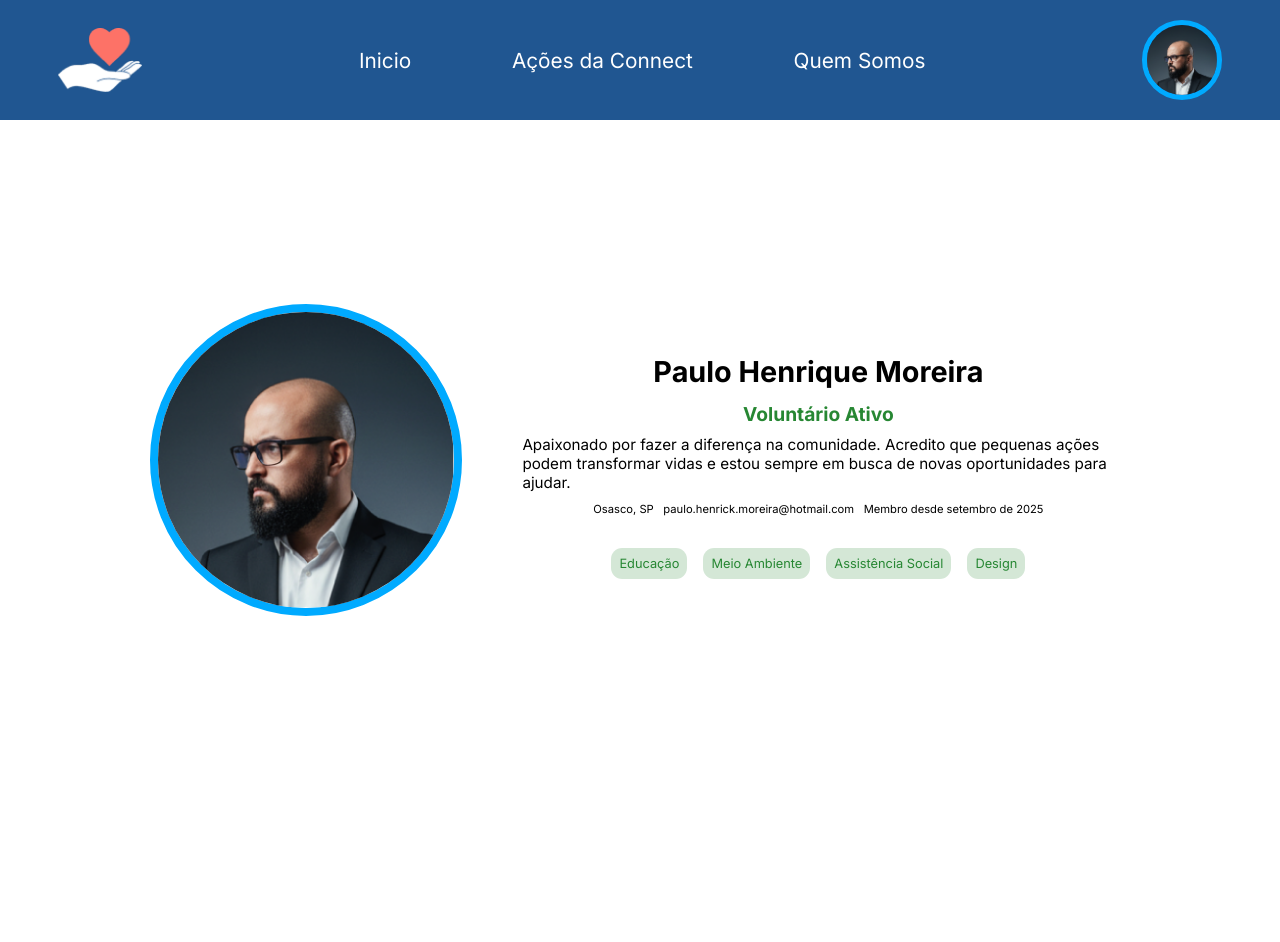
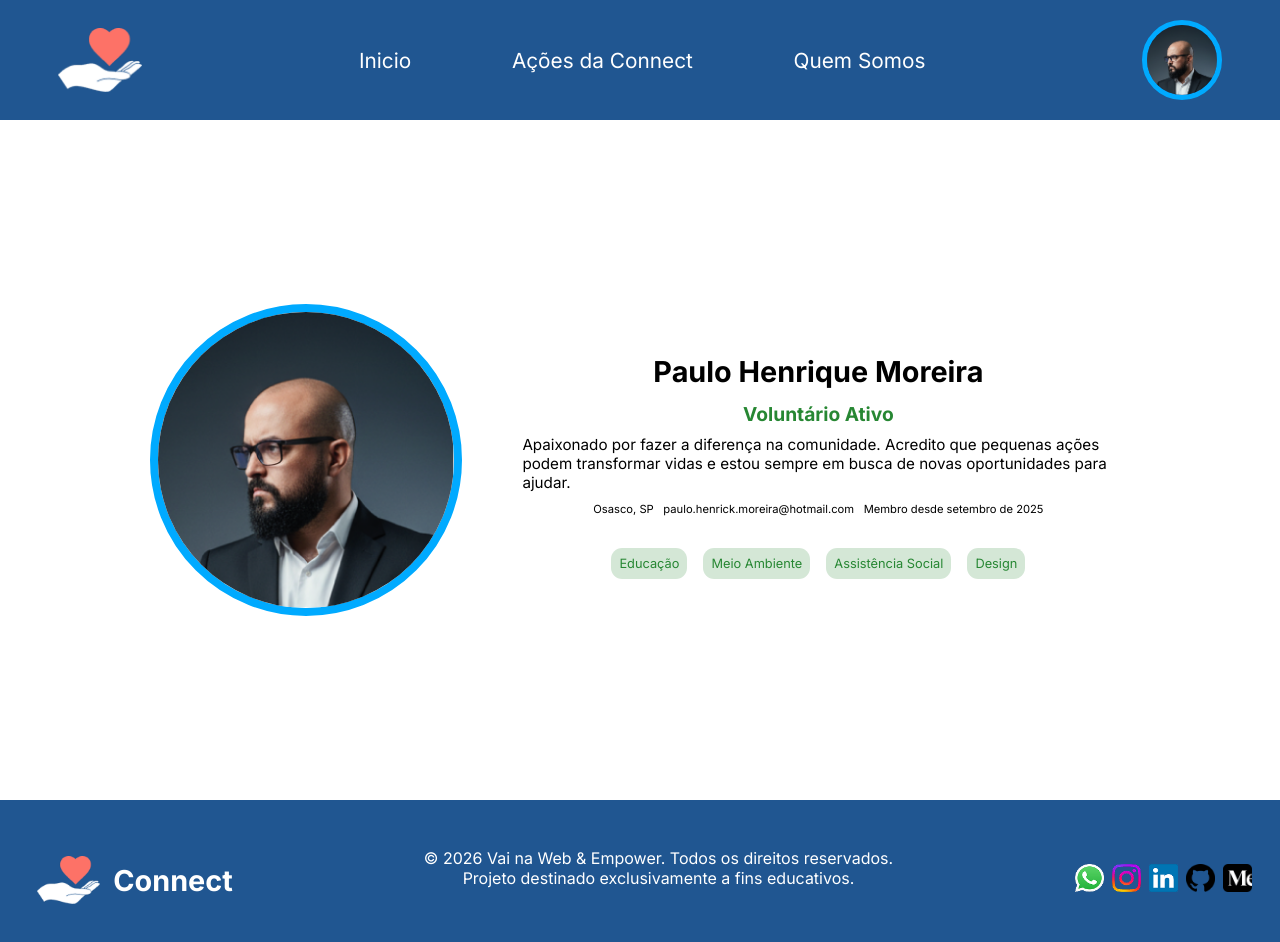
Before and after one commit to paulohenriquemoreira/Desafio-Final-Connect, a React (Vite) app: page /perfil in a window 1280 px wide. Shown: the top 942 px of the page. Before the commit the page ends 800 px from the top, so only its background shows below. Built offline with nearby package versions, Linux system fonts and the light colour scheme; a web font is replaced by a local one.

Commit message:
~Responsividade de todas as páginas até Laptop/Notebook max 15000px]

```diff
--- a/src/App.jsx
+++ b/src/App.jsx
@@ -10,7 +10,7 @@ export default function App() {
 
     <>
         <NavBar/>
-
+        <Footer/>
     </>
 
 
--- a/src/components/Footer/Footer.jsx
+++ b/src/components/Footer/Footer.jsx
@@ -1,29 +1,72 @@
-import React from 'react'
+import {useState} from 'react'
 
 //Import das imagens
 import Logo from "../../assets/logo.png"
 import Whatsapp from "../../assets/whatsapp.png"
 import Instagram from "../../assets/instagram.png"
 import Linkedin from "../../assets/linkedin.png"
+import GitHub from "../../assets/github.png"
+import Medium from "../../assets/medium.png"
 
 import Styles from "./Footer.module.scss"
 
 export default function Footer() {
+
+    const [redesSociais] = useState([
+    {
+        id:1,
+        alt: "Logo do WhatsApp",
+        img: Whatsapp,
+        link: "https://wa.me/5511942331974",
+    },
+    {
+        id:2,
+        alt: "Logo do Instagram",
+        img: Instagram,
+        link: "https://www.instagram.com/paulo.henricks/",
+    },
+    {
+        id:3,
+        alt: "Logo do LinkedIn",
+        img: Linkedin,
+        link: "https://www.linkedin.com/in/paulohenriquemoreira1986/",
+
+    },
+    {
+        id:4,
+        alt: "Logo do GitHub",
+        img: GitHub,
+        link: "https://github.com/paulohenriquemoreira",
+
+    },
+    {
+        id:5,
+        alt: "Logo do Medium",
+        img: Medium,
+        link: "https://medium.com/@paulohenrique.moreira",
+
+    }
+
+  ])
+
   return (
-    <section className={Styles.FooterSection}>
+    <footer className={Styles.FooterSection}>
       <div className={Styles.LogoConnect}>
         <img src={Logo} alt="Logo do projeto" />
-        <h4>Connect</h4>
+        <h4 className={Styles.TextoLogo}>Connect</h4>
       </div>
       <div className={Styles.DireitosReservados}>
-        <p>© 2026 Vai na Web & Empower. Todos os direitos reservados.
+        <p className={Styles.DireitosReservadostexto}>© 2026 Vai na Web & Empower. Todos os direitos reservados.
           Projeto destinado exclusivamente a fins educativos.</p>
       </div>
-      <div>
-        <img src={Whatsapp} alt="Ícone do WhatsApp" className={Styles.RedesSociais}/>
-        <img src={Instagram} alt="Ícone do Instagram" className={Styles.RedesSociais} />
-        <img src={Linkedin} alt="Ícone do LinkedIn" className={Styles.RedesSociais} />
-      </div>
-    </section>
+        <section className={Styles.RedesSociaisLista}>
+          {redesSociais.map((item)=>(
+            <ul key={item.id}>
+              <li><a href={item.link} target='_blank' rel="noopener noreferrer"><img src={item.img} alt={item.alt} className={Styles.RedesSociaisItem}/></a></li>
+            </ul>
+          ))}
+
+        </section>
+    </footer>
   )
 }
--- a/src/components/Footer/Footer.module.scss
+++ b/src/components/Footer/Footer.module.scss
@@ -5,45 +5,53 @@
     background-color: $colorAzul;
     display: flex;
     align-items: center;
-    justify-content: space-between;
-    height: 15vh;
+    flex-direction: column-reverse;
+    justify-content: space-evenly;
+    height: 30vh;
     padding: 0 1.5rem;
 
     .LogoConnect{
         display: flex;
         align-items: center;
-        width: 10rem;
-        font-size: 1.5rem;
+        justify-content: center;
+        justify-content: space-evenly;
+        width: 60%;
         font-family: $fonteSecundaria;
-        font-weight: 400;
-        font-style: normal;
         color: $colorBranco;
 
         img{
           height: 3.13rem;
-          margin-right: 0.5rem;
+        }
+
+        .TextoLogo{
+          font-size: 1.5rem;
         }
 
 
     }
 
     .DireitosReservados{
-        width: 50rem;
-        padding: 0 13rem;
-        font-size: 0.8rem;
+        width: 100%;
+
+        p{
+          font-size: 0.7rem;
           font-family: $fonteSecundaria;
-        font-weight: 400;
-        font-style: normal;
           text-align: center;
           color: $colorBranco;
+        }
     }
 
 
 }
 
-.RedesSociais{
+.RedesSociaisLista{
+  display: flex;
+  align-items: center;
+  justify-content: space-around;
+  width: 65%;
+
+    .RedesSociaisItem{
         width: 2rem;
-    margin: 0 0.5em;
 
         &:hover{
 
@@ -52,18 +60,110 @@
 
     }
 
+}
+
+
 
 // Responsividade Tablet
 
 @media(min-width:501px) and (max-width: 900px){
-  /* Estilos para desktops grandes */
+      .FooterSection{
+          height: 30vh;
+          //padding: 0 1.5rem;
+
+          .LogoConnect{
+              display: flex;
+              align-items: center;
+              justify-content: space-evenly;
+              width: 45%;
+
+              img{
+                height: 4rem;
+                margin-right: 0.5rem;
+              }
+
+              .TextoLogo{
+                font-size: 3rem;
+              }
+
+
+          }
+
+          .DireitosReservados{
+              width: 95%;
+
+              p{
+                font-size: 1.5rem;
+              }
+          }
+
+
+      }
+
+      .RedesSociaisLista{
+        display: flex;
+        align-items: center;
+        justify-content: space-around;
+        width: 50%;
+
+          .RedesSociaisItem{
+              width: 3.5rem;
+
+          }
+
+      }
+
+
 }
 
 
 // Responsividade Laptop/Notebook
 
 @media(min-width:901px) and (max-width: 15000px){
-  /* Estilos para desktops grandes */
+        .FooterSection{
+            height: 20vh;
+            flex-direction: row;
+            justify-content: space-between;
+
+            .LogoConnect{
+                width: 18%;
+
+                img{
+                  height: 3rem;
+                }
+
+                .TextoLogo{
+                  font-size: 1.8rem;
+                }
+
+
+            }
+
+            .DireitosReservados{
+                width: 40%;
+                height: 8vh;
+
+                p{
+                  font-size: 1rem;
+                }
+            }
+
+
+        }
+
+        .RedesSociaisLista{
+          display: flex;
+          align-items: center;
+          justify-content: space-around;
+          width: 15%;
+
+            .RedesSociaisItem{
+                width: 1.8rem;
+
+            }
+
+        }
+
 }
 
 
--- a/src/components/Perfil/Perfil.module.scss
+++ b/src/components/Perfil/Perfil.module.scss
@@ -1,7 +1,7 @@
 @use "../../styles/variaveis" as*;
 
 .SectionPerfil{
-    height: 90vh;
+    height: 87vh;
     display: flex;
     flex-direction: column;
     align-items: center;
```
Also changed, not shown: src/assets/github.png (added), src/assets/medium.png (added). Lines whose indentation alone changed are shown as unchanged.
